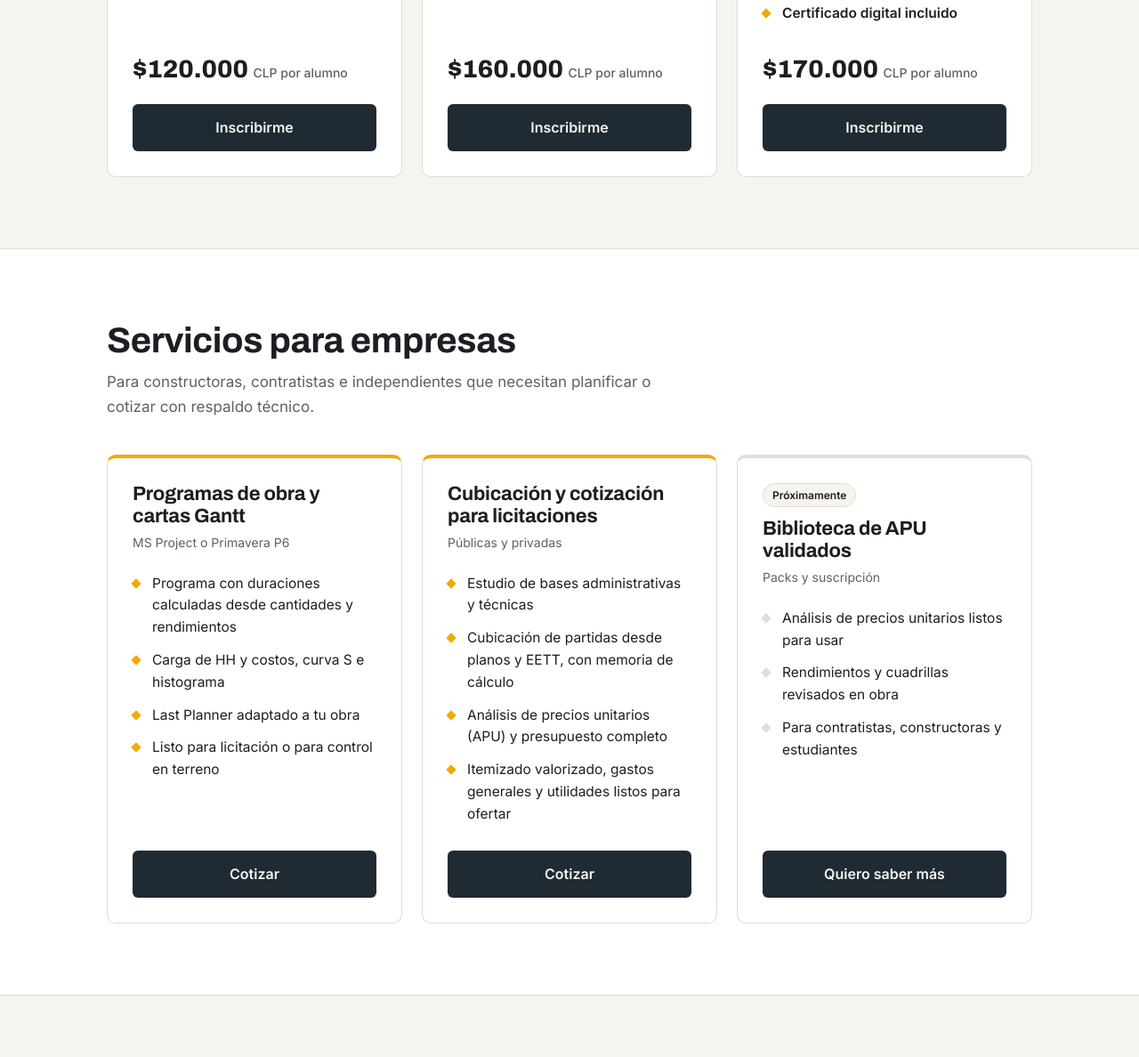
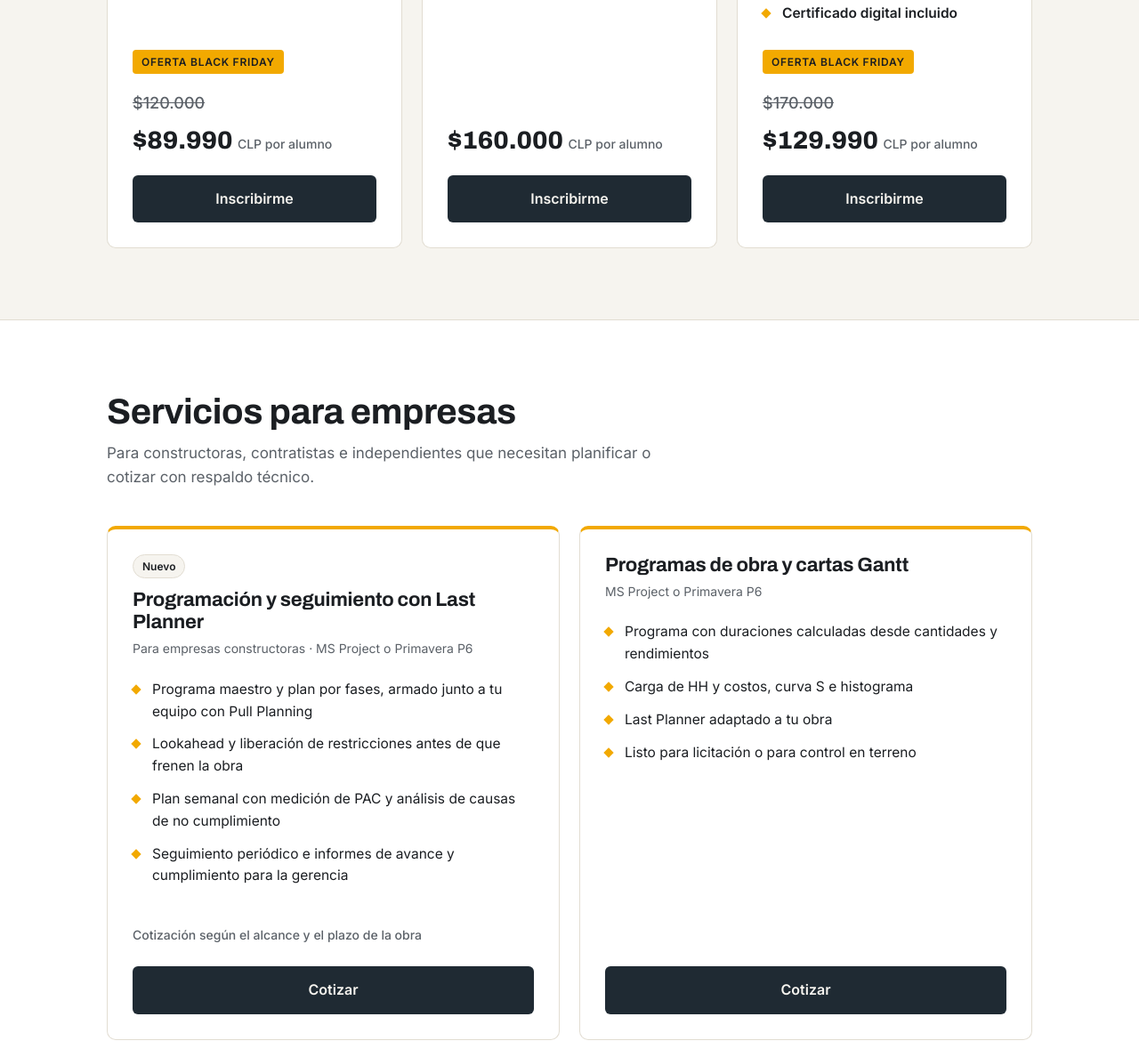
Before and after one commit to delaoficinaalterreno/delaoficinaalterreno.github.io, a plain HTML site: page index.html in a window 1280 px wide. Shown: the part 1551-2739 px from the top of the page at 89% size. Drawn offline with Linux system fonts and the light colour scheme.

Commit message:
Precios Black Friday (MS Project, Primavera P6) y servicio de programación y seguimiento con Last Planner
Co-Authored-By: Claude Sonnet 5.5 <noreply@anthropic.com>
Claude-Session: https://claude.ai/code/session_018yu76b4VVSx7BTJvEMWQNg

```diff
--- a/index.html
+++ b/index.html
@@ -4,7 +4,7 @@
 <meta charset="utf-8">
 <meta name="viewport" content="width=device-width, initial-scale=1">
 <title>De la Oficina al Terreno</title>
-<meta name="description" content="Cursos online de MS Project con Last Planner, Cubicación, Interpretación de Planos y APU. Programación de obras y cartas Gantt. Dictado por Ingeniero en Construcción con más de 18 años de experiencia.">
+<meta name="description" content="Cursos online de MS Project con Last Planner, Cubicación, Interpretación de Planos y APU. Programación de obras y cartas Gantt. Servicio de programación y seguimiento con Last Planner para empresas constructoras. Dictado por Ingeniero en Construcción con más de 18 años de experiencia.">
 <meta property="og:type" content="website">
 <meta property="og:url" content="https://delaoficinaalterreno.github.io/">
 <meta property="og:title" content="De la Oficina al Terreno | Cursos y servicios de planificación, cubicación y licitaciones">
@@ -62,6 +62,8 @@ section{padding:80px 0}
 .head h2{font-size:clamp(28px,4vw,40px)}
 .head p{color:var(--muted);margin-top:10px}
 .grid{display:grid;grid-template-columns:repeat(auto-fit,minmax(290px,1fr));gap:22px}
+.grid.g2{grid-template-columns:repeat(2,1fr)}
+@media(max-width:700px){.grid.g2{grid-template-columns:1fr}}
 .card{background:var(--surface);border:1px solid var(--line);border-radius:10px;padding:28px;display:flex;flex-direction:column;border-top:4px solid var(--accent)}
 .card.soon{border-top-color:var(--line)}
 .card h3{font-size:22px;margin-bottom:6px}
@@ -71,6 +73,9 @@ section{padding:80px 0}
 .card li::before{content:"";position:absolute;left:0;top:14px;width:8px;height:8px;background:var(--accent);transform:rotate(45deg)}
 .card.soon li::before{background:var(--line)}
 .price{font-family:Archivo;font-size:28px;font-weight:800;margin-bottom:16px}
+.price .old{font-family:Inter;font-size:18px;font-weight:500;color:var(--muted)}
+.price small{white-space:nowrap}
+.bf{display:inline-block;background:var(--accent);color:var(--accent-ink);font-size:12px;font-weight:800;letter-spacing:.06em;text-transform:uppercase;padding:4px 10px;border-radius:4px;margin-bottom:8px;width:max-content}
 .price small{font-family:Inter;font-size:14px;font-weight:500;color:var(--muted)}
 .card .btn{text-align:center;background:var(--dark);color:var(--dark-ink)}
 .card .btn:hover{background:var(--accent);color:var(--accent-ink)}
@@ -144,7 +149,8 @@ footer{background:#161e25;color:#9aa3ab;font-size:14px;padding:22px 0;text-align
           <li>Last Planner: plan intermedio, lookahead y PAC</li>
           <li><b>Certificado digital incluido</b></li>
         </ul>
-        <div class="price">$120.000 <small>CLP por alumno</small></div>
+        <div class="bf">Oferta Black Friday</div>
+        <div class="price"><s class="old">$120.000</s><br>$89.990 <small>CLP por alumno</small></div>
         <a class="btn" href="https://wa.me/56991395213?text=Hola,%20quiero%20inscribirme%20en%20el%20curso%20de%20MS%20Project%20%2B%20Last%20Planner" target="_blank" rel="noopener">Inscribirme</a>
       </article>
 
@@ -175,7 +181,8 @@ footer{background:#161e25;color:#9aa3ab;font-size:14px;padding:22px 0;text-align
           <li>Análisis de riesgo Montecarlo con Primavera Risk Analysis</li>
           <li><b>Certificado digital incluido</b></li>
         </ul>
-        <div class="price">$170.000 <small>CLP por alumno</small></div>
+        <div class="bf">Oferta Black Friday</div>
+        <div class="price"><s class="old">$170.000</s><br>$129.990 <small>CLP por alumno</small></div>
         <a class="btn" href="https://wa.me/56991395213?text=Hola,%20quiero%20informaci%C3%B3n%20del%20curso%20de%20Primavera%20P6%20%2B%20Last%20Planner" target="_blank" rel="noopener">Inscribirme</a>
       </article>
     </div>
@@ -188,7 +195,21 @@ footer{background:#161e25;color:#9aa3ab;font-size:14px;padding:22px 0;text-align
       <h2>Servicios para empresas</h2>
       <p>Para constructoras, contratistas e independientes que necesitan planificar o cotizar con respaldo técnico.</p>
     </div>
-    <div class="grid">
+    <div class="grid g2">
+      <article class="card">
+        <span class="pill">Nuevo</span>
+        <h3>Programación y seguimiento con Last Planner</h3>
+        <div class="meta">Para empresas constructoras · MS Project o Primavera P6</div>
+        <ul>
+          <li>Programa maestro y plan por fases, armado junto a tu equipo con Pull Planning</li>
+          <li>Lookahead y liberación de restricciones antes de que frenen la obra</li>
+          <li>Plan semanal con medición de PAC y análisis de causas de no cumplimiento</li>
+          <li>Seguimiento periódico e informes de avance y cumplimiento para la gerencia</li>
+        </ul>
+        <div class="price"><small>Cotización según el alcance y el plazo de la obra</small></div>
+        <a class="btn" href="https://wa.me/56991395213?text=Hola,%20necesito%20cotizar%20programaci%C3%B3n%20y%20seguimiento%20con%20Last%20Planner%20para%20mi%20empresa" target="_blank" rel="noopener">Cotizar</a>
+      </article>
+
       <article class="card">
         <h3>Programas de obra y cartas Gantt</h3>
         <div class="meta">MS Project o Primavera P6</div>
```
